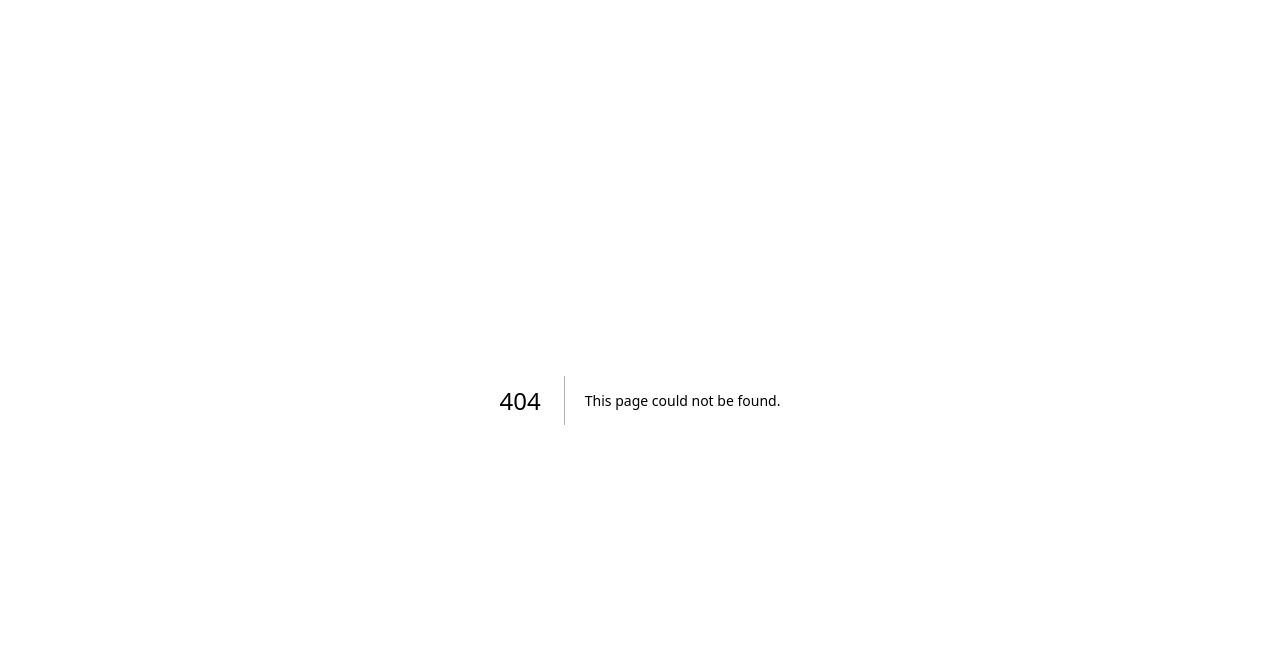
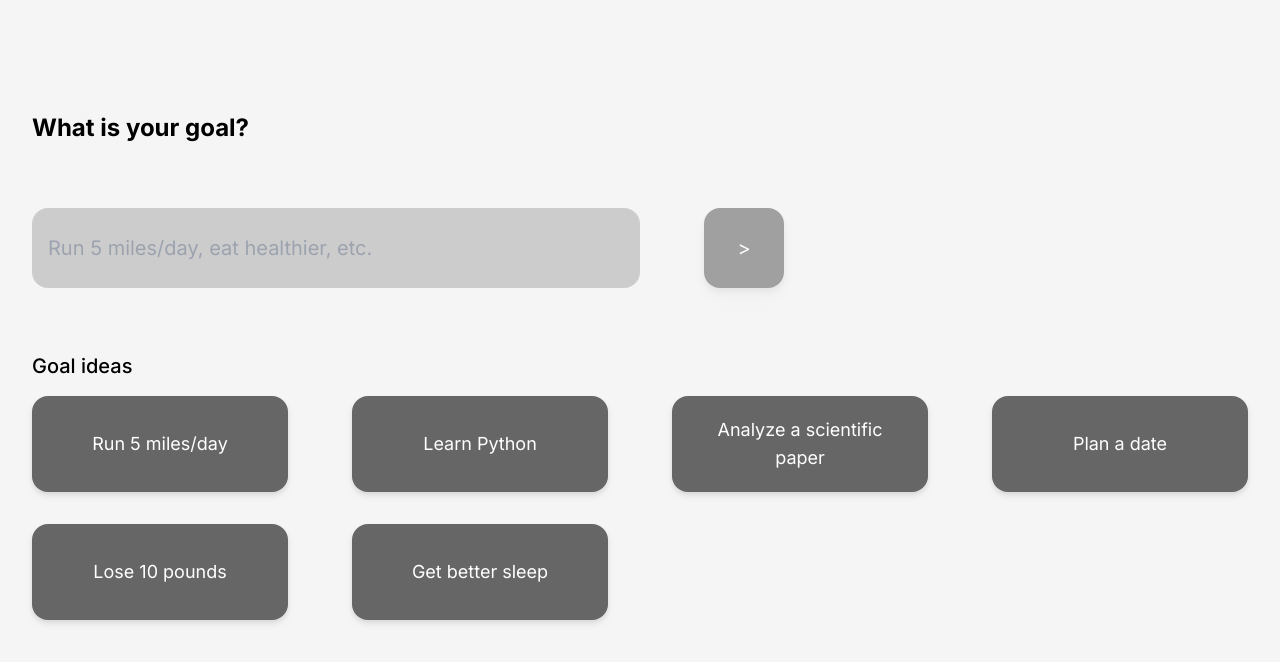
Before and after one commit to AlejandroALopez/overplan, a Next.js app: page /planner/goal in a window 1280 px wide. Before the commit this address had no page. Shown: the top 662 px of the page. Built offline with nearby package versions, Linux system fonts and the light colour scheme.

Commit message:
planner, goal grayscale

```diff
--- a/src/app/page.tsx
+++ b/src/app/page.tsx
@@ -18,7 +18,7 @@ export default function Home() {
             </p>
             <p className="mt-12 text-3xl"><span className="font-bold">{app_name}</span> uses AI to build the perfect plan for you!</p>
             <div className="mt-8 text-right">
-              <Link href="/plan/goal">
+              <Link href="/planner/goal">
                 <button className="w-36 p-4 border-none rounded-3xl bg-gray-500 text-white
                    cursor-pointer drop-shadow-lg transition hover:scale-110 duration-300">Get Started</button>
               </Link>
--- /dev/null
+++ b/src/app/planner/goal/page.tsx
@@ -0,0 +1,68 @@
+"use client";
+
+import type { Metadata } from "next";
+import Link from "next/link";
+import { useState } from "react";
+import { GoalIdeaProps } from "@/lib/types/plannerProps";
+
+// Goal Suggestion Item
+const GoalIdea: React.FC<GoalIdeaProps> = ({ idea, index, setSelectedGoal }) => {
+    return (
+        <button
+            key={index}
+            className="flex justify-center w-64 h-24 p-8 my-4 border-none rounded-2xl
+                bg-[#666666] items-center cursor-pointer drop-shadow-md
+                transition hover:scale-110 duration-300"
+            onClick={() => setSelectedGoal(idea)}
+        >
+            <p className="text-white text-lg">{idea}</p>
+        </button>
+    );
+}
+
+export default function Goal() {
+
+    const goal = ""
+    const question = "What is your goal?";
+    const placeholder_text = "Run 5 miles/day, eat healthier, etc.";
+    const ideas = ["Run 5 miles/day", "Learn Python", "Analyze a scientific paper", "Plan a date",
+        "Lose 10 pounds", "Get better sleep"];
+
+    const [selectedGoal, setSelectedGoal] = useState<string>(goal || "");
+
+    const submitGoal = () => {
+        // dispatch(updateGoal(selectedGoal));
+    }
+
+    return (
+        <main className="flex min-h-screen flex-col p-8 bg-[#f5f5f5]">
+            <p className="text-2xl font-bold mt-20">{question}</p>
+            <div className="flex flex-row items-center gap-16 my-16">
+                <input
+                    className="w-3/6 h-20 p-4 border-none rounded-2xl bg-[#cccccc] text-xl"
+                    placeholder={placeholder_text}
+                    value={selectedGoal}
+                    onChange={e => setSelectedGoal(e.target.value)}
+                />
+                <Link href="/planner/weeks">
+                    <button
+                        className={`w-20 h-20 p-4 border-none rounded-2xl bg-[#4d4d4d]
+                        text-white text-xl drop-shadow-lg transition hover:scale-110 duration-300
+                        ${selectedGoal === "" && "opacity-50"}`}
+                        disabled={selectedGoal === ""}
+                        onClick={() => submitGoal()}
+                    >
+                        &gt;
+                    </button>
+                </Link>
+            </div>
+            <p className="text-xl font-medium">Goal ideas</p>
+            <div className="flex flex-row flex-wrap gap-x-16">
+                {ideas.map((idea, index) => (
+                    <GoalIdea key={index} idea={idea} index={index} setSelectedGoal={setSelectedGoal} />
+                )
+                )}
+            </div>
+        </main>
+    )
+}
--- a/src/components/header.tsx
+++ b/src/components/header.tsx
@@ -6,7 +6,7 @@ export default function Header() {
             <Link href="/">
                 <button className="text-white text-xl font-bold transition hover:scale-110 duration-300">Home</button>
             </Link>
-            <Link href="/plan/goal">
+            <Link href="/planner/goal">
                 <button className="text-white text-xl font-bold transition hover:scale-110 duration-300">Create a Plan</button>
             </Link>
             <Link href="/week">
--- /dev/null
+++ b/src/lib/types/plannerProps.ts
@@ -0,0 +1,24 @@
+import { Dispatch, SetStateAction } from 'react';
+
+export interface GoalIdeaProps {
+    idea: string;
+    index: number;
+    setSelectedGoal: Dispatch<SetStateAction<string>>;
+}
+
+export interface WeekOptionProps {
+    option: number;
+    selectedTime: number;
+    setSelectedTime: Dispatch<SetStateAction<number>>;
+}
+
+export interface WeekProps {
+    week: number;
+    activeWeek: number;
+    setActiveWeek: Dispatch<SetStateAction<number>>;
+}
+
+export interface TaskProps {
+    key: number,
+    title: string,
+}
```
